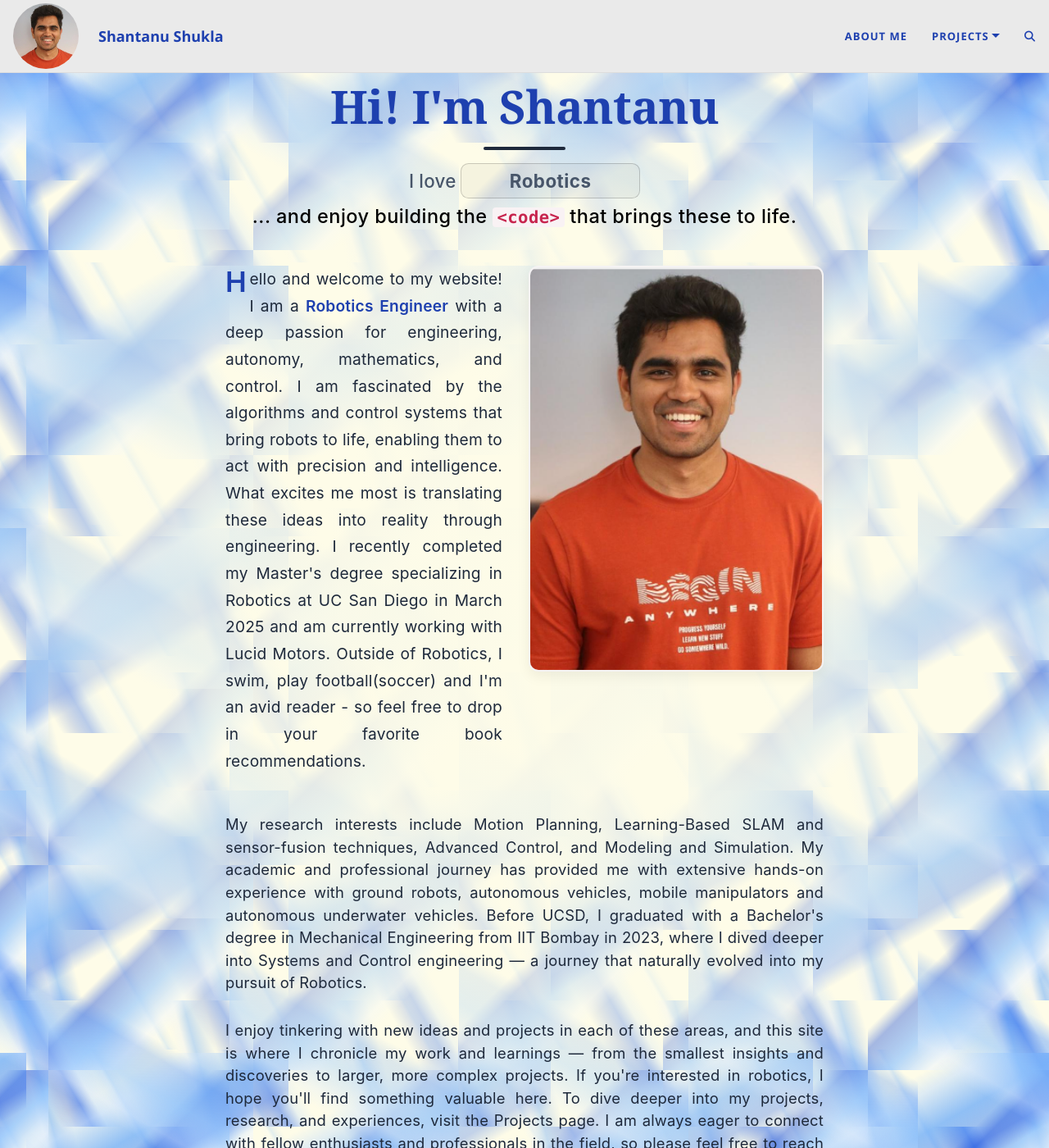
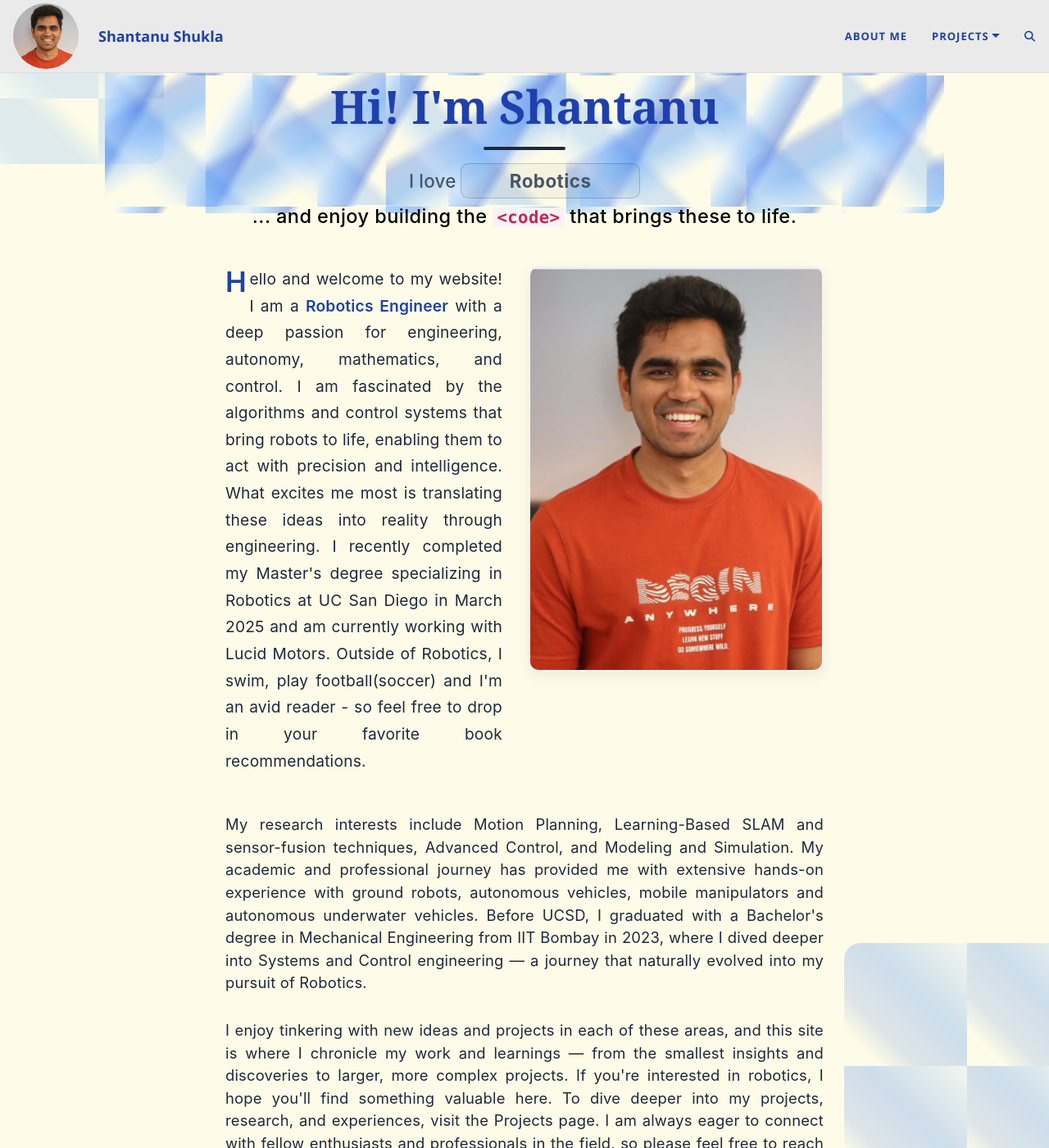
Before and after one commit to shantanusshukla/shantanusshukla.github.io, a Jekyll site: the page built from index.html, in a window 1280 px wide and 1400 px high. Shown: the whole window at 82% size. Built offline with Jekyll 4.4.1, drawn with Linux system fonts in a browser that asks for light colours; the list of posts is cut into pages by our own code; comment, search, counter and statistics services are not loaded.

Commit message:
change texture zones

```diff
--- a/assets/css/style.css
+++ b/assets/css/style.css
@@ -88,75 +88,113 @@ body {
   z-index: -2;
 }
 
-/* Beautiful low-poly geometric background inspired by reference image */
-.animated-background::before {
-  content: '';
-  position: absolute;
+/* Clean cream background - no full texture */
+.animated-background {
+  position: fixed;
   top: 0;
   left: 0;
   width: 100%;
   height: 100%;
+  background: #fefce8; /* Clean cream background */
+  z-index: -2;
+}
+
+.animated-background::before {
+  display: none; /* Remove full-page texture */
+}
+
+/* Strategic texture zones for specific page areas */
+
+/* Texture behind main title area */
+.intro-header {
+  position: relative;
+}
+
+.intro-header::before {
+  content: '';
+  position: absolute;
+  top: -20px;
+  left: 10%;
+  right: 10%;
+  height: 200px;
   background:
-    /* Smooth transition gradient from center to edges */
-    radial-gradient(ellipse at center,
-      rgba(254, 252, 232, 1) 0%,           /* Pure cream center */
-      rgba(254, 252, 232, 0.95) 25%,       /* Almost pure cream */
-      rgba(254, 252, 232, 0.8) 40%,        /* Slight transparency */
-      rgba(254, 252, 232, 0.5) 60%,        /* More transparency */
-      rgba(254, 252, 232, 0.2) 75%,        /* Very transparent */
-      transparent 85%                       /* Full transparency for texture */
-    ),
-
-    /* Low-poly triangular patterns - soft blue gradients */
-    /* Large geometric shapes */
-    linear-gradient(30deg,
+    /* Low-poly texture for title area */
+    linear-gradient(45deg,
+      transparent 0%, transparent 20%,
+      rgba(219, 234, 254, 0.3) 25%, rgba(147, 197, 253, 0.4) 35%, rgba(59, 130, 246, 0.2) 45%,
+      transparent 50%, transparent 100%),
+    linear-gradient(-30deg,
+      transparent 0%, transparent 30%,
+      rgba(191, 219, 254, 0.4) 35%, rgba(96, 165, 250, 0.5) 45%, rgba(37, 99, 235, 0.3) 55%,
+      transparent 60%, transparent 100%),
+    linear-gradient(120deg,
       transparent 0%, transparent 25%,
-      rgba(219, 234, 254, 0.4) 30%, rgba(147, 197, 253, 0.6) 40%, rgba(59, 130, 246, 0.3) 50%,
+      rgba(239, 246, 255, 0.5) 30%, rgba(147, 197, 253, 0.6) 40%, rgba(29, 78, 216, 0.4) 50%,
+      transparent 55%, transparent 100%);
+  background-size: 180px 180px, 220px 220px, 160px 160px;
+  background-position: 0% 50%, 70% 20%, 30% 80%;
+  border-radius: 20px;
+  z-index: -1;
+}
+
+/* Texture accent around profile/content area */
+.home-section {
+  position: relative;
+}
+
+.home-section::after {
+  content: '';
+  position: absolute;
+  top: 50px;
+  right: 5%;
+  width: 300px;
+  height: 400px;
+  background:
+    linear-gradient(60deg,
+      transparent 0%, transparent 35%,
+      rgba(224, 231, 255, 0.25) 40%, rgba(96, 165, 250, 0.35) 45%, rgba(59, 130, 246, 0.15) 50%,
       transparent 55%, transparent 100%),
-    linear-gradient(150deg,
-      transparent 0%, transparent 20%,
-      rgba(191, 219, 254, 0.5) 25%, rgba(96, 165, 250, 0.7) 35%, rgba(37, 99, 235, 0.4) 45%,
-      transparent 50%, transparent 100%),
     linear-gradient(-45deg,
-      transparent 0%, transparent 30%,
-      rgba(239, 246, 255, 0.6) 35%, rgba(147, 197, 253, 0.8) 45%, rgba(29, 78, 216, 0.5) 55%,
-      transparent 60%, transparent 100%),
-
-    /* Medium geometric elements */
-    linear-gradient(75deg,
-      transparent 0%, transparent 35%,
-      rgba(224, 231, 255, 0.3) 40%, rgba(96, 165, 250, 0.5) 45%, rgba(59, 130, 246, 0.2) 50%,
-      transparent 55%, transparent 100%),
-    linear-gradient(-120deg,
       transparent 0%, transparent 40%,
-      rgba(191, 219, 254, 0.4) 45%, rgba(37, 99, 235, 0.6) 50%, rgba(29, 78, 216, 0.3) 55%,
-      transparent 60%, transparent 100%),
-
-    /* Small accent triangles */
-    linear-gradient(60deg,
-      transparent 0%, transparent 45%,
-      rgba(239, 246, 255, 0.2) 48%, rgba(147, 197, 253, 0.3) 50%, rgba(96, 165, 250, 0.1) 52%,
-      transparent 55%, transparent 100%);
-
-  background-size:
-    100% 100%,        /* Full transition gradient */
-    280px 280px,      /* Large shapes */
-    320px 320px,
-    250px 250px,
-    200px 200px,      /* Medium shapes */
-    240px 240px,
-    160px 160px;      /* Small accents */
-
-  background-position:
-    center,           /* Center the transition */
-    0% 0%, 70% 30%, 30% 70%,        /* Large shapes at edges */
-    15% 85%, 85% 15%,               /* Medium shapes */
-    50% 0%;                         /* Small accents */
-}
-
-/* Remove the separate ::after element for cleaner design */
-.animated-background::after {
-  display: none;
+      rgba(191, 219, 254, 0.3) 45%, rgba(37, 99, 235, 0.4) 50%, rgba(29, 78, 216, 0.2) 55%,
+      transparent 60%, transparent 100%);
+  background-size: 140px 140px, 180px 180px;
+  background-position: 20% 30%, 80% 70%;
+  border-radius: 15px;
+  z-index: -1;
+}
+
+/* Corner accent textures */
+body::before {
+  content: '';
+  position: fixed;
+  top: 0;
+  left: 0;
+  width: 200px;
+  height: 200px;
+  background:
+    linear-gradient(45deg,
+      rgba(239, 246, 255, 0.4) 0%, rgba(147, 197, 253, 0.3) 30%, rgba(96, 165, 250, 0.2) 60%,
+      transparent 80%, transparent 100%);
+  background-size: 120px 120px;
+  border-radius: 0 0 20px 0;
+  z-index: -1;
+}
+
+body::after {
+  content: '';
+  position: fixed;
+  bottom: 0;
+  right: 0;
+  width: 250px;
+  height: 250px;
+  background:
+    linear-gradient(-135deg,
+      rgba(219, 234, 254, 0.3) 0%, rgba(59, 130, 246, 0.25) 40%, rgba(37, 99, 235, 0.15) 70%,
+      transparent 85%, transparent 100%);
+  background-size: 150px 150px;
+  border-radius: 20px 0 0 0;
+  z-index: -1;
 }
 
 /* Subtle geometric accent elements */
```
